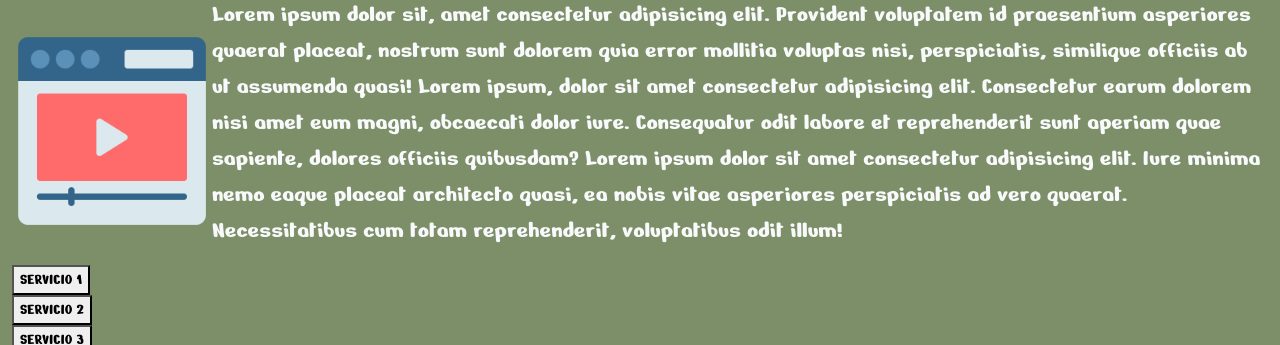
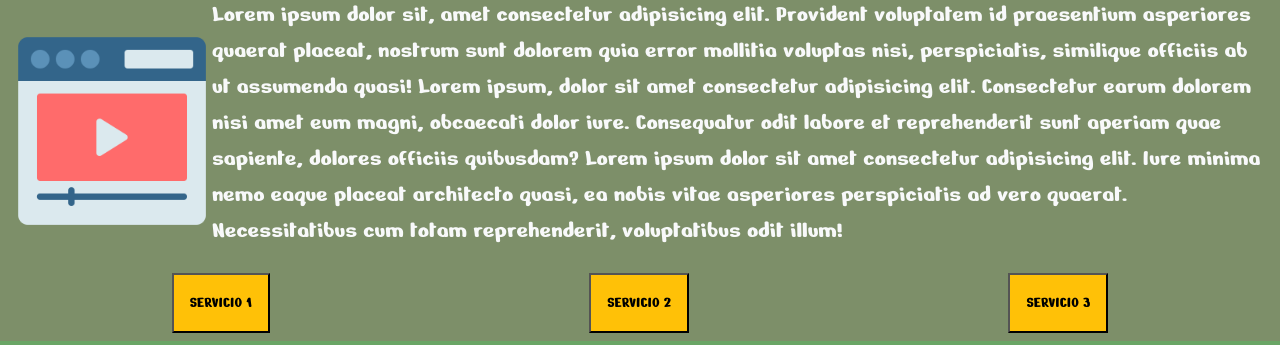
Before and after one commit to Agustin-Lovera04/PreEntrega3--Lovera, a website: page pages/servicios.html in a window 1280 px wide. Shown: the part 109-454 px from the top of the page. Drawn offline with nearby package versions, Linux system fonts and the light colour scheme.

Commit message:
AVanzando

```diff
--- a/pages/servicios.html
+++ b/pages/servicios.html
@@ -70,9 +70,11 @@
         </div>
       </div>
       <div class="row">
-        <div><button class="BT">SERVICIO 1</button></div>
-        <div><button class="BT">SERVICIO 2</button></div>
-        <div><button class="BT">SERVICIO 3</button></div>
+        <div class="BT__S">
+          <div><button class="BT bg-warning p-3 m-2">SERVICIO 1</button></div>
+          <div><button class="BT bg-warning p-3 m-2">SERVICIO 2</button></div>
+          <div><button class="BT bg-warning p-3 m-2">SERVICIO 3</button></div>
+        </div>
       </div>
     </div>
 
--- a/scss/nuestro.scss
+++ b/scss/nuestro.scss
@@ -26,3 +26,5 @@ body{font-family: 'Nerko One' !important}
     .Main__I--2{display: flex; flex-direction: column; justify-content: center; align-items: center;}
     .QS{font-size: 40px;  color: aqua; display: flex; justify-content: center; align-items: center;}
 }
+
+.BT__S{display: flex; flex-direction: row; justify-content: space-around; align-items: center;}
```
Also changed, not shown: css/style.css, 1 other file.
